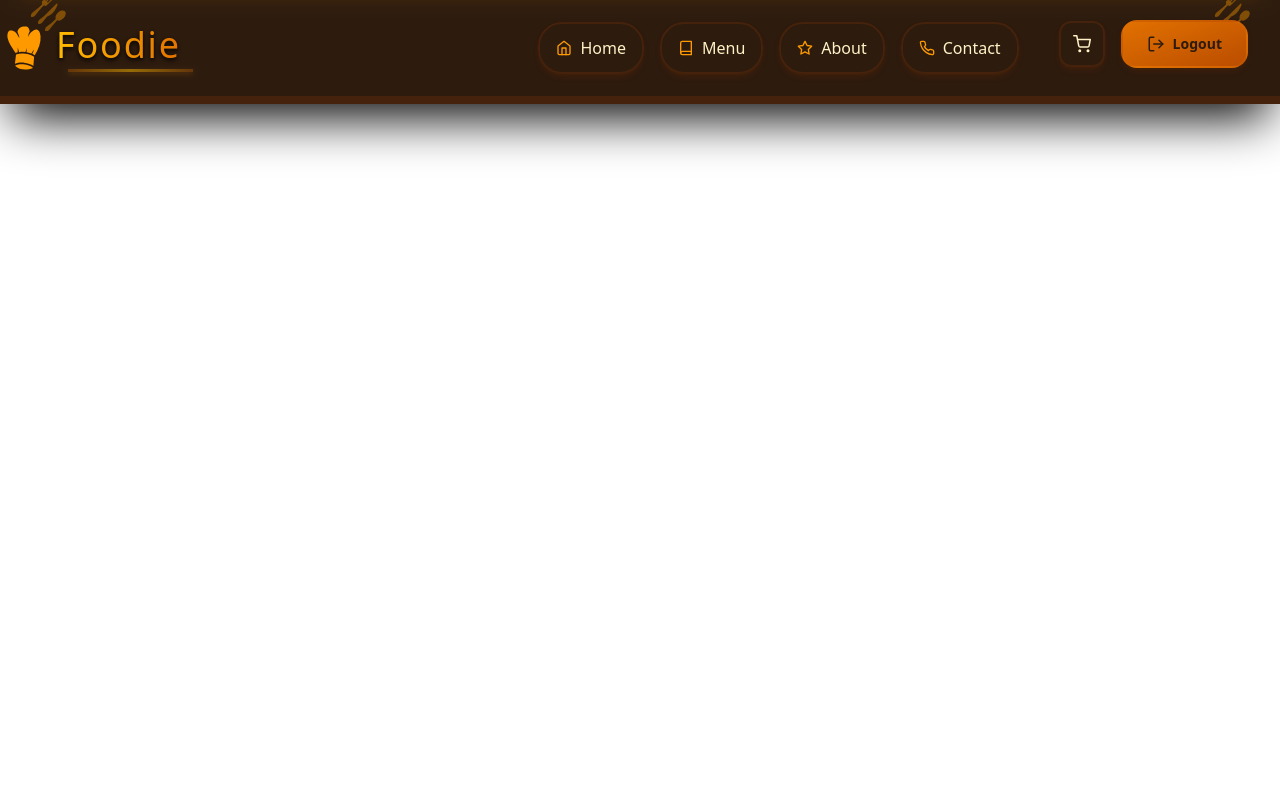
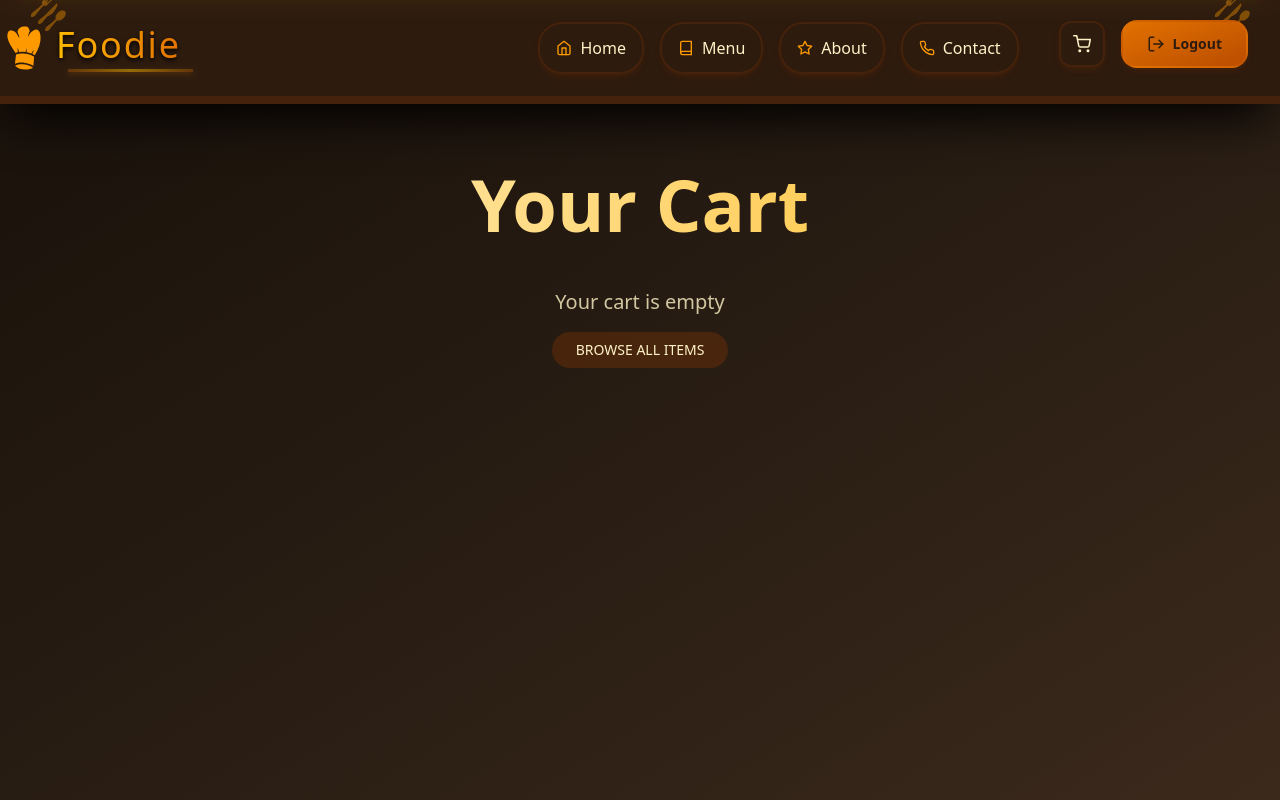
Before and after one commit to kumarmanish562/foodie-website, a React (Vite) app: page /cart in a window 1280 px wide. Shown: the top 800 px of the page. Built offline with nearby package versions, Linux system fonts and the light colour scheme; sample sign-in values are in the browser's storage.

Commit message:
add about and footer route

```diff
--- a/src/pages/Cart/Cart.jsx
+++ b/src/pages/Cart/Cart.jsx
@@ -1,10 +1,14 @@
 import React from 'react'
 import Navbar from '../../components/Navbar/Navbar.jsx'
+import Footer from '../../components/Footer/Footer.jsx'
+import CartPage from '../../components/CartPage/CartPage.jsx'
 
 const Cart = () => {
   return (
     <>
       <Navbar />
+      <CartPage/>
+      < Footer />
     </>
   )
 }
```
